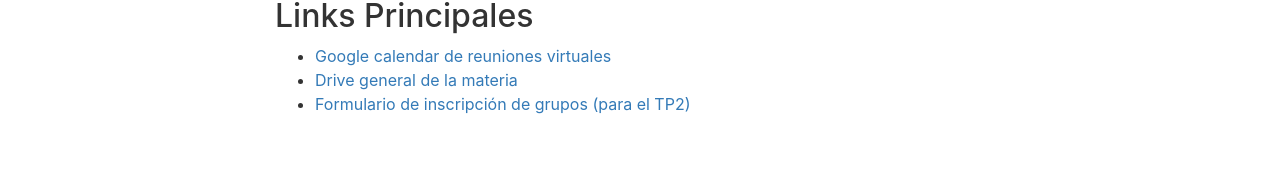
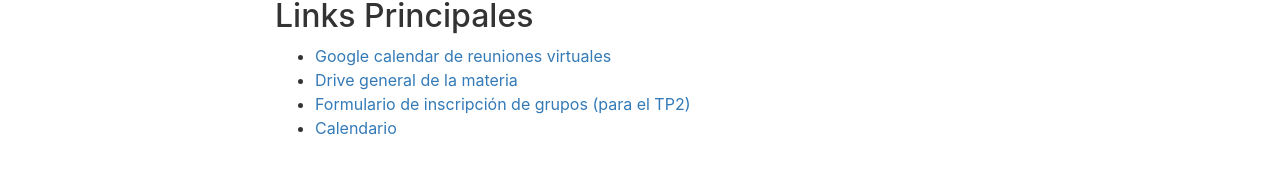
Before and after one commit to intro-tb022/intro, a Jekyll site: the page built from index.md, in a window 1280 px wide. Shown: the part 502-676 px from the top of the page. Built offline with Jekyll 4.4.1, drawn with Linux system fonts in a browser that asks for light colours; nearby versions of some CDN libraries; our own code applies the rules of GitHub Pages for plain Markdown files.

Commit message:
Test with calendar link in the home

```diff
--- a/_includes/header.html
+++ b/_includes/header.html
@@ -10,10 +10,10 @@
             <ul class="navbar-nav mr-auto mt-2 mt-lg-0 small mx-auto">
                 <li class="nav-item {% if page.permalink == '/' %}active{% endif %}"><a class="nav-link"
                         href="{{ '/' | relative_url }}"><span class="fa fa-home"></span> Inicio</a></li>
-                <li class="nav-item {% if page.permalink == './docentes/' %}active{% endif %}"><a class="nav-link"
-                        href="{{ './docentes/' | relative_url }}"><span class="fa fa-chalkboard-teacher"></span>Docentes</a></li>
-                <li class="nav-item {% if page.permalink == './regimen/' %}active{% endif %}"><a class="nav-link"
-                        href="{{ './regimen/' | relative_url }}"><span class="fa fa-tasks"></span> Régimen</a></li>
+                <li class="nav-item {% if page.permalink == '/docentes/' %}active{% endif %}"><a class="nav-link"
+                        href="{{ '/docentes/' | relative_url }}"><span class="fa fa-chalkboard-teacher"></span>Docentes</a></li>
+                <li class="nav-item {% if page.permalink == '/regimen/' %}active{% endif %}"><a class="nav-link"
+                        href="{{ '/regimen/' | relative_url }}"><span class="fa fa-tasks"></span> Régimen</a></li>
                 <li class="nav-item {% if page.permalink == '/calendario/' %}active{% endif %}"><a class="nav-link"
                         href="{{ '/calendario/' | relative_url }}"><span class="fa fa-calendar-alt"></span>Calendario</a></li>
                 <li class="nav-item {% if page.permalink == '/tps/' %}active{% endif %}"><a class="nav-link"
--- a/index.md
+++ b/index.md
@@ -24,3 +24,4 @@ Nuestro canal de comunicación fuera del horario de clase es [Discord](https://d
 * [Google calendar de reuniones virtuales]({{site.data.links.calendario}})
 * [Drive general de la materia]({{site.data.links.formulario_grupos}})
 * [Formulario de inscripción de grupos (para el TP2)]({{site.data.links.formulario_grupos}})
+* [Calendario](/calendario)
```
